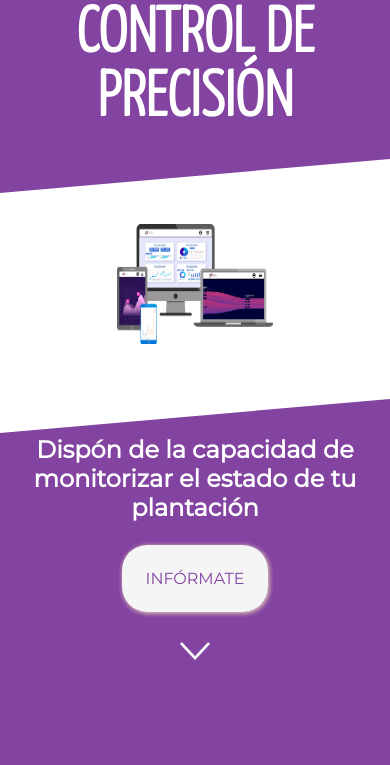
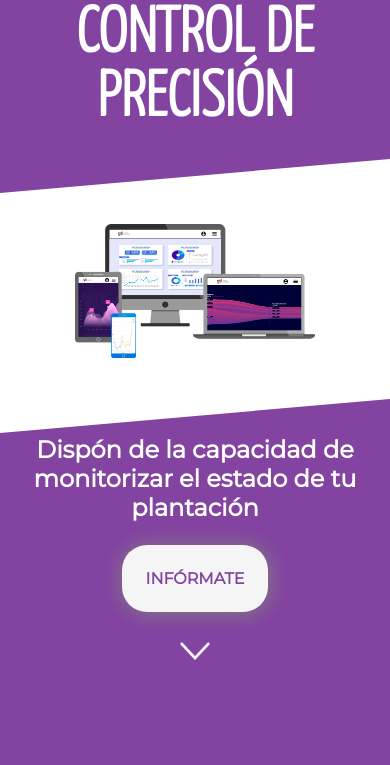
Before and after one commit to jegeesc/Re_Re_Proyecto-G02, a PHP site: page / in a window 390 px wide. Shown: the part 145-910 px from the top of the page. Run offline with PHP 8.4, Linux system fonts and the light colour scheme.

Commit message:
Boton arreglado 2.0

```diff
--- a/css/landing.css
+++ b/css/landing.css
@@ -126,6 +126,7 @@ body {
     color: #8343A1;
     background-color: whitesmoke;
     text-decoration: none;
+    font-weight: bolder;
 }
 
 .info:hover {
--- a/css/responsive.css
+++ b/css/responsive.css
@@ -37,11 +37,6 @@
         position: relative;
     }
 
-    .nogira {
-        max-width: 40%;
-        max-height: 75%;
-    }
-
     .titulo {
         margin-top: 5rem;
         font-size: 4rem;
@@ -61,18 +56,13 @@
         position: relative;
         top: -5rem;
         padding: 1.5rem;
-        box-shadow: 1px 1px 5px wheat;
+        box-shadow: 1px 1px 20px grey;
     }
 
     .flecha_bajar {
         position: relative;
         top: -4rem;
         max-width: 3rem;
-    }
-
-    #img-portada {
-        width: 100%;
-        height: 50%;
     }
 
     /* FIN PRIMERA PÁGINA */
@@ -234,7 +224,7 @@
         border-radius: 30px;
         position: relative;
         top: -15rem;
-        box-shadow: 1px 1px 5px wheat;
+        box-shadow: 1px 1px 20px grey;
     }
 
     .flecha_bajar {
```
